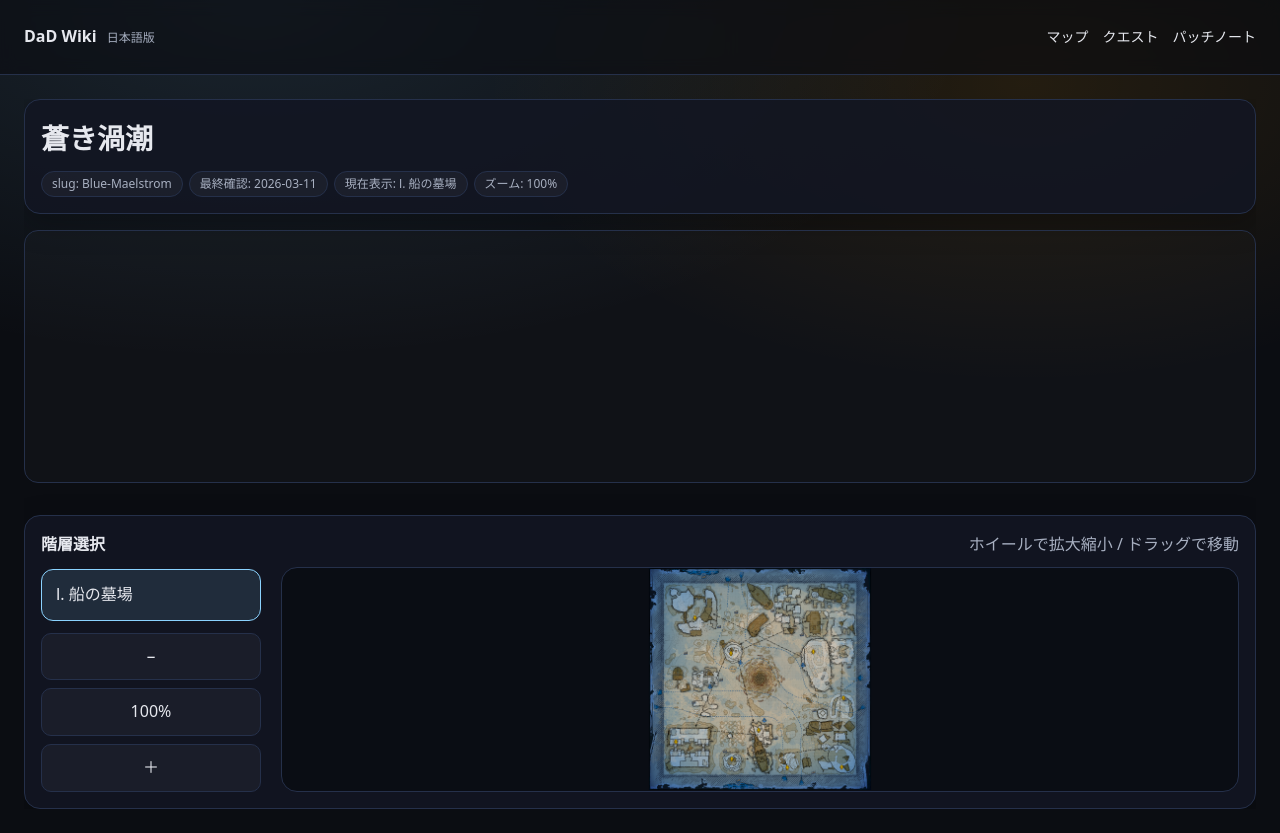
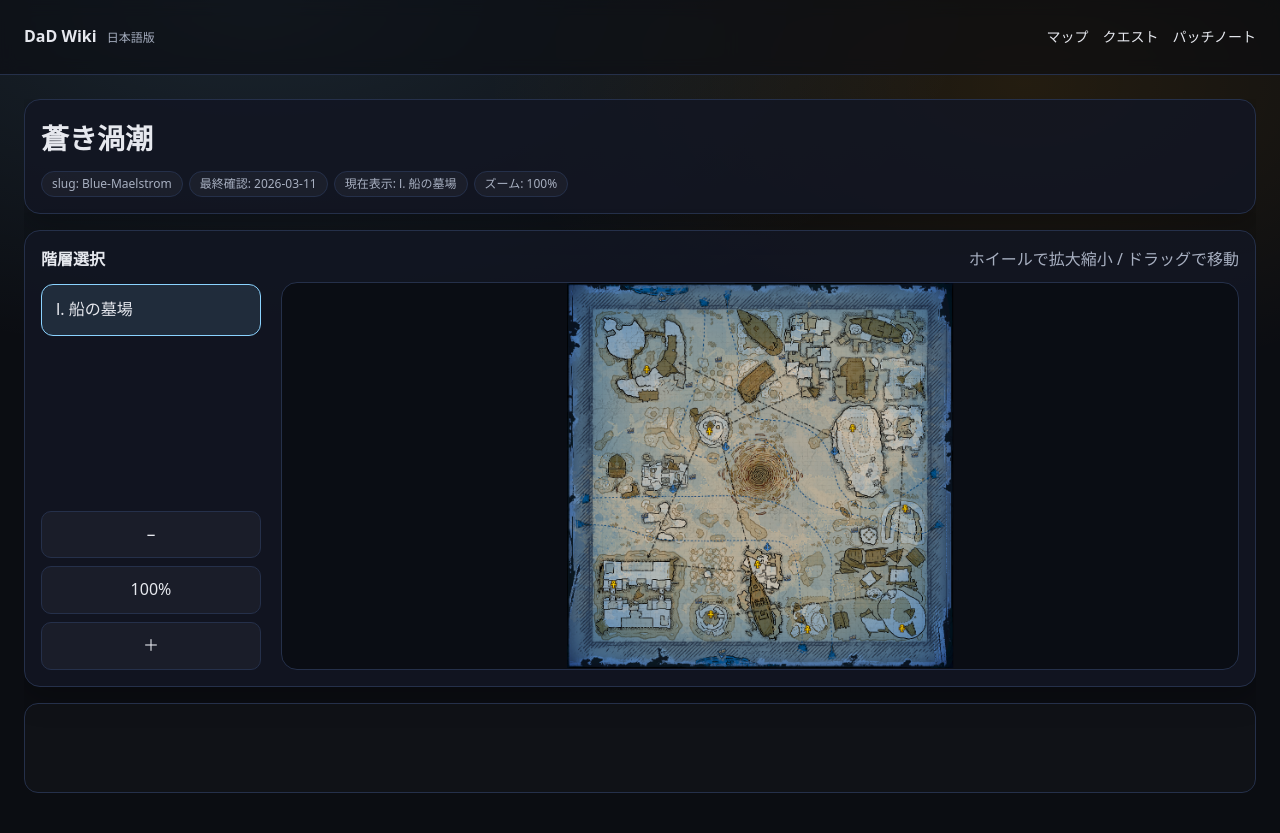
Before and after one commit to fumimasa-k/dad-wiki, a Next.js app: page /maps/Blue-Maelstrom in a window 1280 px wide. Built offline with nearby package versions, Linux system fonts and the light colour scheme.

Commit message:
Update MapDetailClient.tsx

```diff
--- a/app/maps/[slug]/MapDetailClient.tsx
+++ b/app/maps/[slug]/MapDetailClient.tsx
@@ -147,11 +147,6 @@ export default function MapDetailClient({ map }: { map: MapInfo }) {
                 {map.description ? <p className="muted">{map.description}</p> : null}
             </div>
 
-            <AdSense
-                adSlot="1111111111"
-                className="adBlock adSpacerBottom"
-            />
-
             <div className="card mapLayout mapPageMain">
                 <aside className="floorSidebar">
                     <div className="floorSidebarTitle">階層選択</div>
@@ -240,6 +235,10 @@ export default function MapDetailClient({ map }: { map: MapInfo }) {
                     </div>
                 </section>
             </div>
+            <AdSense
+                adSlot="1111111111"
+                className="adBlock adSpacerBottom"
+            />
         </div>
     );
 }
```
